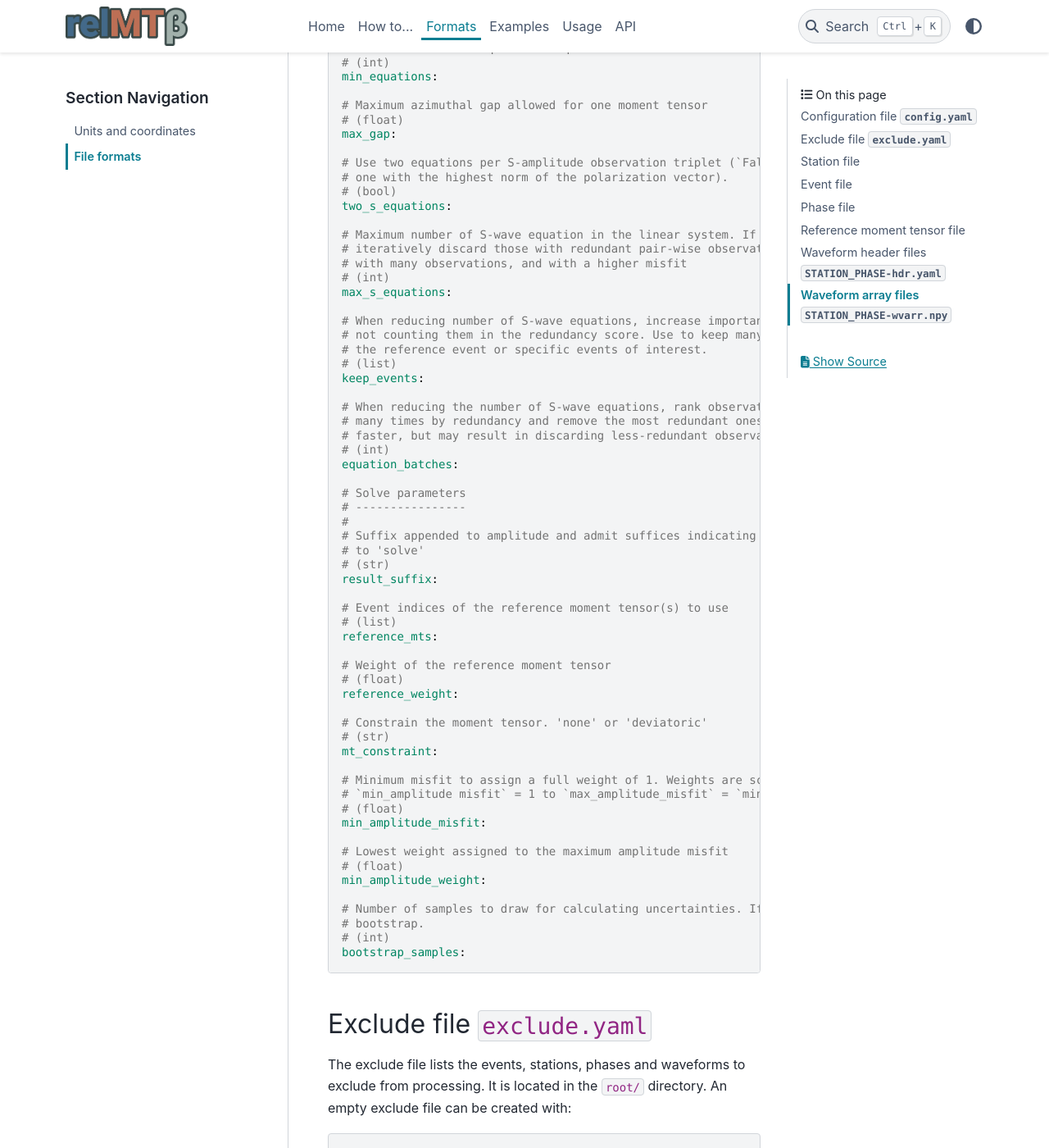
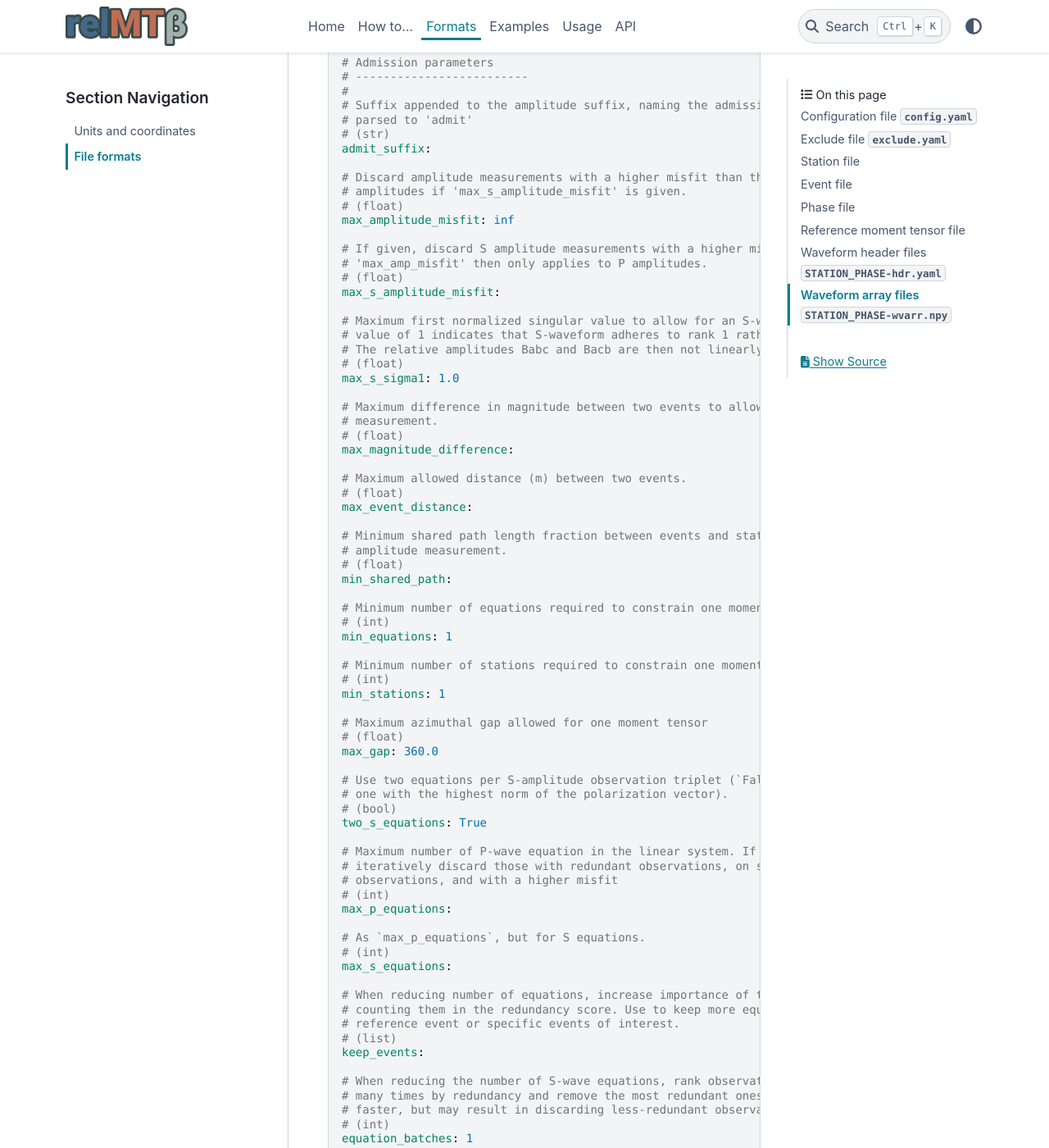
Before and after one commit to wasjabloch/relMT, a Sphinx documentation site: the page built from docs/formats/file_formats.md, in a window 1280 px wide and 1400 px high, scrolled down 3250 px. Shown: the whole window at 82% size. Built offline with Sphinx 7.4.7 and the PyData theme 0.15.4, drawn with Linux system fonts in a browser that asks for light colours; pages that are not in the unit, such as notebooks, are missing from menus; some of the changed text lies outside the part shown.

Commit message:
Updated config and header in docs

```diff
--- a/docs/how-to/config-template.yaml
+++ b/docs/how-to/config-template.yaml
@@ -19,17 +19,25 @@
 # (str)
 reference_mt_file:
 
+# Read and write moment tensors in Harvard Up-South-East rather than
+# North-East-Down convention.
+# False, the default, assumes (Mnn, Mee, Mdd, Mne, Mnd, Med).
+# True assumes (Mrr, Mtt, Mff, Mrt, Mrf, Mtf).
+#
+# (bool)
+harvard_convention: False
+
 # Runtime options
 # ---------------
 #
 # Logging verbosity for relMT modules. One of 'DEBUG', 'INFO', 'WARNING', 'ERROR',
 # 'CRITICAL', 'NOTSET'
 # (str)
-loglevel:
+loglevel: INFO
 
 # Number of threads to use in some parallel computations
 # (int)
-ncpu:
+ncpu: 1
 
 # Align parameters
 # --------------------
@@ -41,7 +49,7 @@
 #    - 'S-residual': S lag times with lowest residuals
 #    - 'S-cc': S lag times with highest cross-correlation values
 # (list[str])
-lag_times:
+lag_times: []
 
 # Amplitude parameters
 # --------------------
@@ -57,15 +65,28 @@
 # (str)
 amplitude_filter:
 
+# Highpass filter corner allows not fewer than this  many signal periods within a phase
+# window. Heuristic approach to eliminate low-frequency noise. A larger number means
+# a higher highpass:
+# highpass = `auto_highpass_periods` / (`phase_end` - `phase_start`).
+#
+# (float)
+auto_highpass_periods: 1.0
+
 # Method to estimate low-pass filter that eliminates the source time function. One
 # of:
 #
-#    - 'fixed': Use the value 'fixed_lowpass' (not implemented)
+#    - 'fixed': Use the value 'fixed_lowpass'
 #    - 'corner': Estimate from apparent corner frequency in event spectrum.
 #      Requires 'auto_lowpass_stressdrop_range'
 #    - 'duration': Filter by 1/source duration of event magnitude.
 # (str)
 auto_lowpass_method:
+
+# Provide a fixed lowpass filter corner for all events.
+# (requires auto_lowpass_method: 'fixed' or amplitude_filter: 'fixed')
+# (float)
+fixed_lowpass:
 
 # When estimating the low-pass frequency of an event as the corner frequency
 # (auto_lowpass_method: 'corner'), assume a stress drop within this range (Pa).
@@ -74,11 +95,24 @@
 # ([float, float])
 auto_lowpass_stressdrop_range:
 
+# Near source S-wave velocity (m/s) used to constrain corner frequency estimate
+# from spectrum when `auto_lowpass_method` is 'corner'. Ignored otherwise.
+# (float)
+auto_lowpass_vs:
+
 # Include frequencies with this signal-to-noise ratio to optimal bandpass filter.
 # Respects low-pass constraint. If not supplied, do not attempt to optimize
 # passband.
 # (float)
 auto_bandpass_snr_target:
+
+# Find a lowpass filter corner common to event phase observations accross
+# stations. Use the given quantile of the previously assigned lowpasses (0
+# indicates minimum value, 0.5 median, 1 maximum value). The criterion is applied
+# after the the individual waveform bandpasses are calculated or loaded from
+# file.
+# (float)
+lowpass_event_phase_quantile:
 
 # Method to measure relative amplitudes. One of:
 #
@@ -92,7 +126,7 @@
 # measurement. When positive, discard observation outside dynamic range. When
 # negative, lower the high-pass until the (positive) dynamic range is reached.
 # (float)
-min_dynamic_range:
+min_dynamic_range: 1.0
 
 # Admission parameters
 # -------------------------
@@ -105,7 +139,7 @@
 # Discard amplitude measurements with a higher misfit than this. Applies only to P
 # amplitudes if 'max_s_amplitude_misfit' is given.
 # (float)
-max_amplitude_misfit:
+max_amplitude_misfit: inf
 
 # If given, discard S amplitude measurements with a higher misfit.
 # 'max_amp_misfit' then only applies to P amplitudes.
@@ -116,7 +150,7 @@
 # value of 1 indicates that S-waveform adheres to rank 1 rather than rank 2 model.
 # The relative amplitudes Babc and Bacb are then not linearly independent.
 # (float)
-max_s_sigma1:
+max_s_sigma1: 1.0
 
 # Maximum difference in magnitude between two events to allow an amplitude
 # measurement.
@@ -127,28 +161,41 @@
 # (float)
 max_event_distance:
 
+# Minimum shared path length fraction between events and station to allow an
+# amplitude measurement.
+# (float)
+min_shared_path:
+
 # Minimum number of equations required to constrain one moment tensor
 # (int)
-min_equations:
+min_equations: 1
+
+# Minimum number of stations required to constrain one moment tensor
+# (int)
+min_stations: 1
 
 # Maximum azimuthal gap allowed for one moment tensor
 # (float)
-max_gap:
+max_gap: 360.0
 
 # Use two equations per S-amplitude observation triplet (`False` only includes the
 # one with the highest norm of the polarization vector).
 # (bool)
-two_s_equations:
+two_s_equations: True
 
-# Maximum number of S-wave equation in the linear system. If more are available,
-# iteratively discard those with redundant pair-wise observations, on stations
-# with many observations, and with a higher misfit
+# Maximum number of P-wave equation in the linear system. If more are available,
+# iteratively discard those with redundant observations, on stations with many
+# observations, and with a higher misfit
+# (int)
+max_p_equations:
+
+# As `max_p_equations`, but for S equations.
 # (int)
 max_s_equations:
 
-# When reducing number of S-wave equations, increase importance of these events by
-# not counting them in the redundancy score. Use to keep many equations e.g. for
-# the reference event or specific events of interest.
+# When reducing number of equations, increase importance of these events by not
+# counting them in the redundancy score. Use to keep more equations e.g. for the
+# reference event or specific events of interest.
 # (list)
 keep_events:
 
@@ -156,7 +203,7 @@
 # many times by redundancy and remove the most redundant ones. A lower number is
 # faster, but may result in discarding less-redundant observations.
 # (int)
-equation_batches:
+equation_batches: 1
 
 # Solve parameters
 # ----------------
@@ -176,18 +223,18 @@
 
 # Constrain the moment tensor. 'none' or 'deviatoric'
 # (str)
-mt_constraint:
+mt_constraint: none
 
 # Minimum misfit to assign a full weight of 1. Weights are scaled linearly from
 # `min_amplitude misfit` = 1 to `max_amplitude_misfit` = `min_amplitude_weight`
 # (float)
-min_amplitude_misfit:
+min_amplitude_misfit: 0.0
 
 # Lowest weight assigned to the maximum amplitude misfit
 # (float)
-min_amplitude_weight:
+min_amplitude_weight: 0.0
 
 # Number of samples to draw for calculating uncertainties. If not given, do not
 # bootstrap.
 # (int)
-bootstrap_samples:
+bootstrap_samples: 0
--- a/docs/how-to/default-hdr.yaml
+++ b/docs/how-to/default-hdr.yaml
@@ -67,6 +67,11 @@
 # (float)
 min_expansion_coefficient_norm:
 
+# Combine only this many nearest neigboring events. Ignored when using
+# 'combinations_from_file'
+# (int)
+combine_neighbors:
+
 # Read combinations from file names STATION_PHASE-combination.txt
 # (bool)
 combinations_from_file:
```
